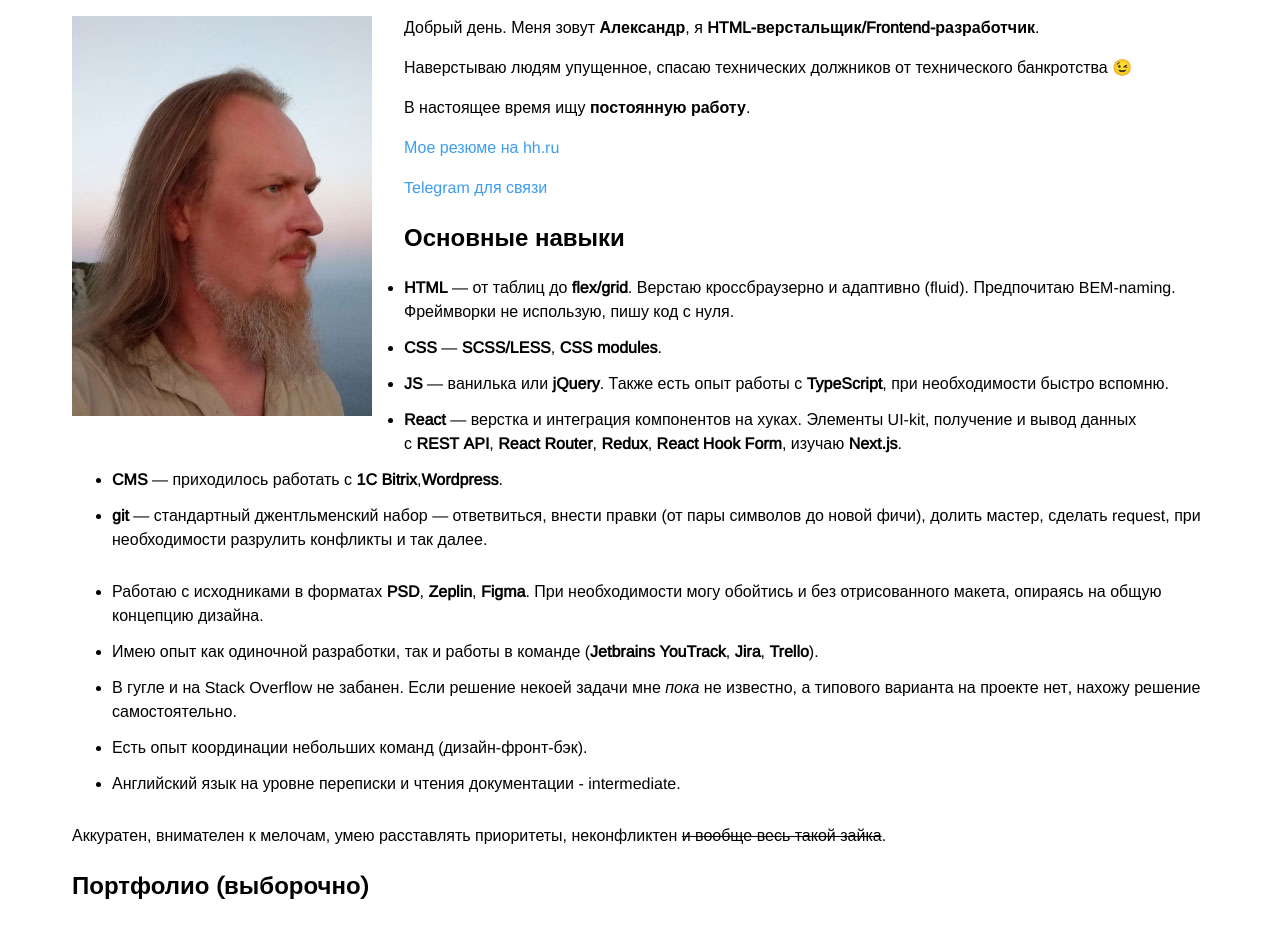
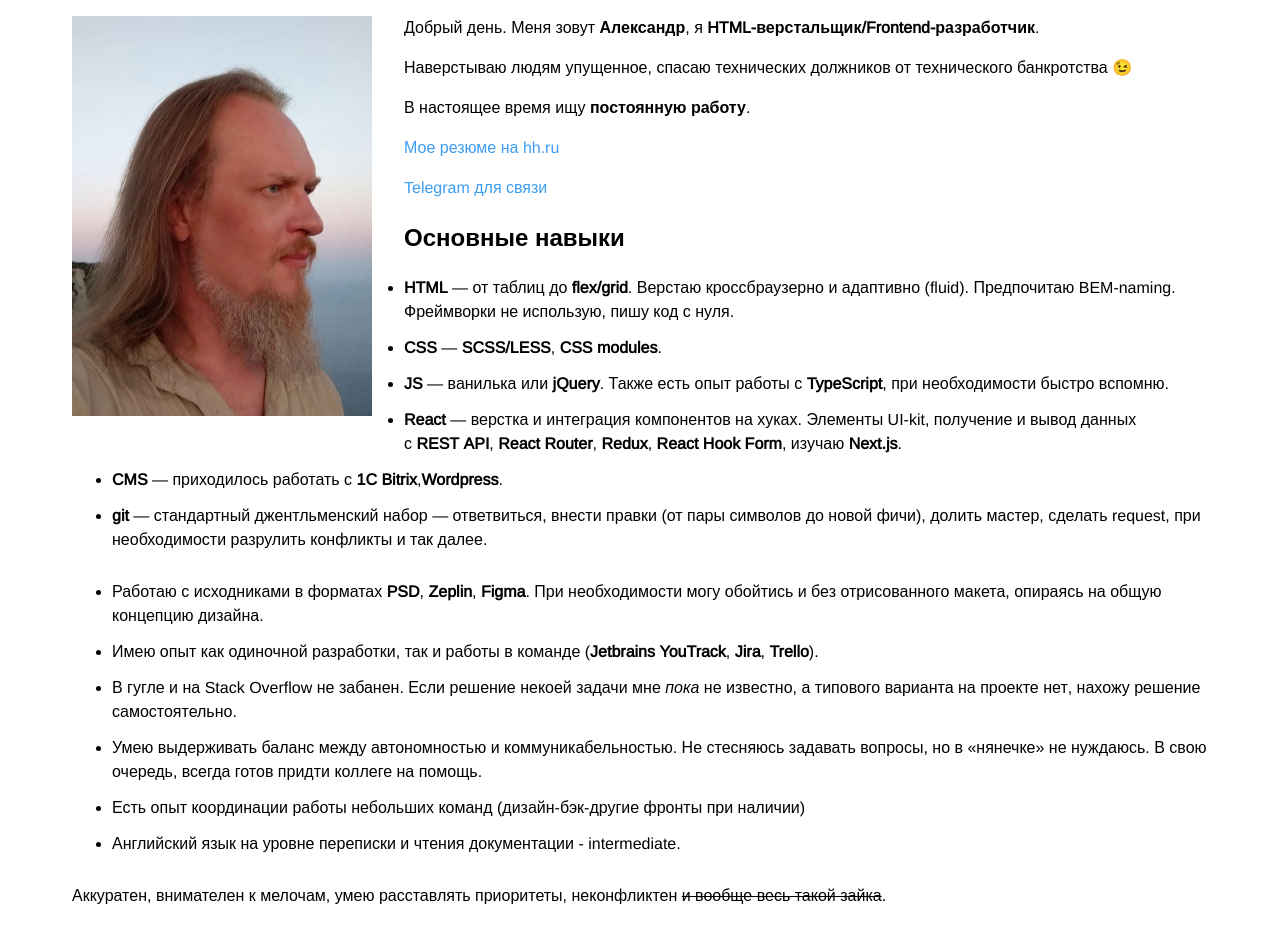
Before and after one commit to alex-stroev/alex-stroev.github.io, a Next.js app: page / in a window 1280 px wide. Shown: the top 926 px of the page. Built offline with nearby package versions, Linux system fonts and the light colour scheme.

Commit message:
+some soft skills (foros)

```diff
--- a/app/page.js
+++ b/app/page.js
@@ -99,7 +99,10 @@ export default function Home() {
           а&nbsp;типового варианта на&nbsp;проекте нет, нахожу решение
           самостоятельно.
         </li>
-        <li>Есть опыт координации небольших команд (дизайн-фронт-бэк).</li>
+        <li>Умею выдерживать баланс между автономностью и&nbsp;коммуникабельностью. Не&nbsp;стесняюсь задавать вопросы, но&nbsp;в&nbsp;&laquo;нянечке&raquo; не&nbsp;нуждаюсь. В&nbsp;свою очередь, всегда готов придти коллеге на&nbsp;помощь.
+        </li>
+        <li>Есть опыт координации работы небольших команд (дизайн-бэк-другие фронты при наличии)
+        </li>
         <li>
           Английский язык на&nbsp;уровне переписки и&nbsp;чтения документации -
           intermediate.
```
